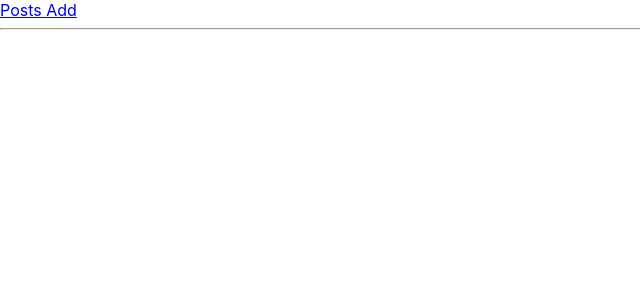
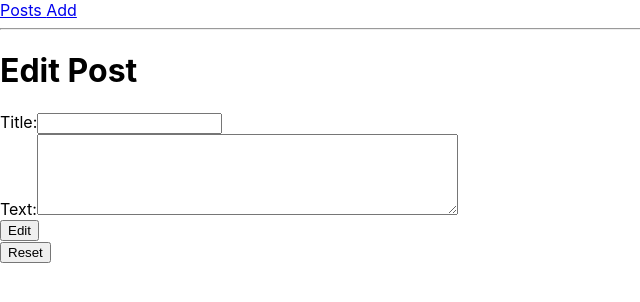
Before and after one commit to draganStojakovic/blog-app, a React (Create React App) app: page /edit/1 in a window 1280 px wide. Shown: the top 302 px of the page, without its empty margins (0-640 px from the left). Built offline with nearby package versions, Linux system fonts and the light colour scheme; no server answers.

Commit message:
Zadatak 7

```diff
--- a/src/App.js
+++ b/src/App.js
@@ -2,6 +2,7 @@ import { BrowserRouter, Route, Switch, Link, Redirect } from "react-router-dom";
 import { AppPostsPage } from "./pages/AppPostsPage";
 import { AppPostDetailsPage } from "./pages/AppPostDetailsPage";
 import { AddPostPage } from "./pages/AddPostPage";
+import { EditPostPage } from "./pages/EditPostPage";
 
 function App() {
   return (
@@ -31,6 +32,9 @@ function App() {
           <Route path="/add">
             <AddPostPage />
           </Route>
+          <Route path="/edit/:id">
+            <EditPostPage />
+          </Route>
         </Switch>
       </BrowserRouter>
     </div>
--- a/src/components/AddPostForm.component.jsx
+++ b/src/components/AddPostForm.component.jsx
@@ -1,7 +1,7 @@
-export const AddPostForm = ({ post, handlePost, onChange }) => {
+export const AddPostForm = ({ post, handlePost, onChange, isCreateMode }) => {
   return (
     <div>
-      <h1>Submit a post</h1>
+      <h1>{isCreateMode ? "Submit a post" : "Edit Post"}</h1>
       <form onSubmit={handlePost}>
         <label htmlFor="title">Title:</label>
         <input
@@ -24,7 +24,7 @@ export const AddPostForm = ({ post, handlePost, onChange }) => {
           onChange={(e) => onChange({ ...post, text: e.target.value })}
         />
         <br />
-        <button type="submit">Submit</button>
+        <button type="submit">{isCreateMode ? "Submit" : "Edit"}</button>
       </form>
       <button
         onClick={() =>
@@ -33,7 +33,9 @@ export const AddPostForm = ({ post, handlePost, onChange }) => {
             text: "",
           })
         }
-      >Reset</button>
+      >
+        Reset
+      </button>
     </div>
   );
 };
--- a/src/components/AppPostsList.component.jsx
+++ b/src/components/AppPostsList.component.jsx
@@ -1,12 +1,13 @@
 import { Link } from "react-router-dom";
 
-export const AppPostsList = ({ data }) => {
+export const AppPostsList = ({ data, handleEditPost }) => {
   return (
     <ul>
       {data &&
         data.map((post) => (
           <li key={post.id}>
             <Link to={`/posts/${post.id}`}>{post.title}</Link>
+            <button onClick={() => handleEditPost(post.id)}> Edit </button>
           </li>
         ))}
     </ul>
--- a/src/pages/AddPostPage.jsx
+++ b/src/pages/AddPostPage.jsx
@@ -21,6 +21,11 @@ export const AddPostPage = () => {
   };
 
   return (
-    <AddPostForm post={post} onChange={setPost} handlePost={handleAddPost} />
+    <AddPostForm
+      post={post}
+      onChange={setPost}
+      handlePost={handleAddPost}
+      isCreateMode={true}
+    />
   );
 };
--- a/src/pages/AppPostsPage.jsx
+++ b/src/pages/AppPostsPage.jsx
@@ -1,8 +1,10 @@
 import { AppPostsList } from "../components/AppPostsList.component";
 import { useState, useEffect } from "react";
 import { postService } from "../services/PostService";
+import { useHistory } from "react-router-dom";
 
 export const AppPostsPage = () => {
+  const history = useHistory();
   const [posts, setPosts] = useState([]);
 
   const handleGetPosts = async () => {
@@ -14,9 +16,13 @@ export const AppPostsPage = () => {
     handleGetPosts();
   }, []);
 
+  const editPost = (id) => {
+    history.push(`/edit/${id}`);
+  };
+
   return (
     <div>
-      <AppPostsList data={posts} />
+      <AppPostsList data={posts} handleEditPost={editPost} />
     </div>
   );
 };
--- /dev/null
+++ b/src/pages/EditPostPage.jsx
@@ -0,0 +1,37 @@
+import { useState, useEffect } from "react";
+import { useParams, useHistory } from "react-router-dom";
+import { postService } from "../services/PostService";
+import { AddPostForm } from "../components/AddPostForm.component";
+
+export const EditPostPage = () => {
+  const history = useHistory();
+  const { id } = useParams();
+  const [post, setPost] = useState({
+    title: "",
+    text: "",
+  });
+
+  const handleEditPost = async (e) => {
+    e.preventDefault();
+    await postService.edit(id, post);
+    history.push("/posts");
+  };
+
+  const handleGetPost = async (id) => {
+    const { data } = await postService.get(Number(id));
+    setPost(data);
+  };
+
+  useEffect(() => {
+    handleGetPost(id);
+  }, [id]);
+
+  return (
+    <AddPostForm
+      post={post}
+      handlePost={handleEditPost}
+      onChange={setPost}
+      isCreateMode={false}
+    />
+  );
+};
--- a/src/services/PostService.js
+++ b/src/services/PostService.js
@@ -10,6 +10,9 @@ class PostService extends ApiService {
   async add(post) {
     await this.client.post("/posts", post);
   }
+  async edit(id, post) {
+    await this.client.put(`/posts/${id}`, post);
+  }
 }
 
 export const postService = new PostService();
```
